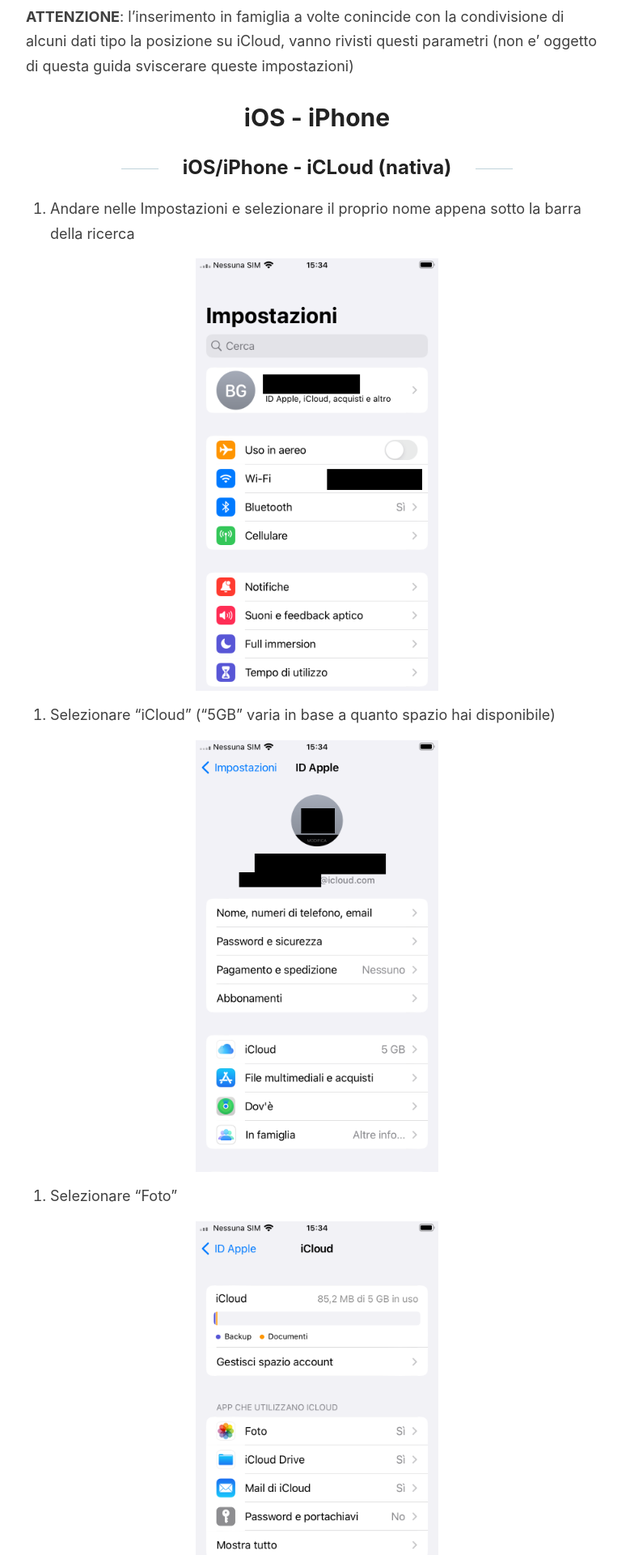
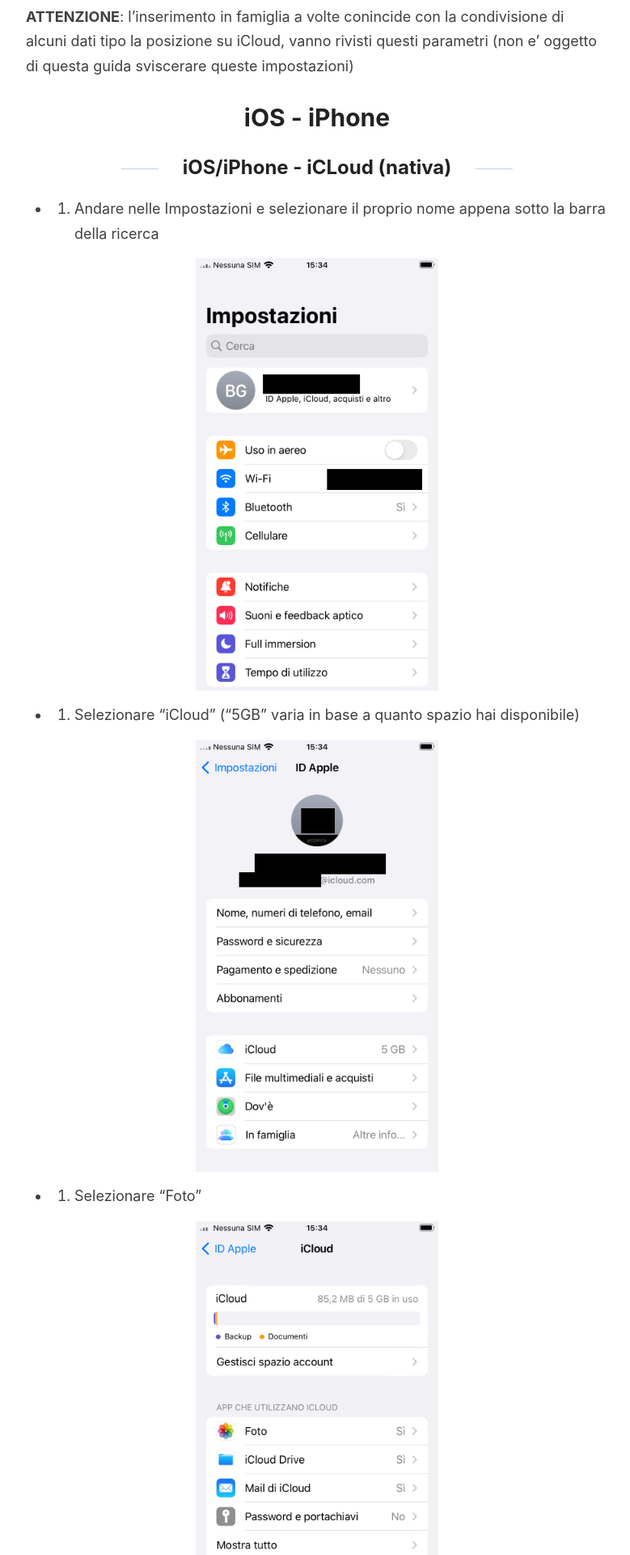
Before and after one commit to robe-varie/robe-varie.github.io, a Jekyll site: the page built from _posts/2023-06-11-BackupFotoSmartphone.md, in a window 1280 px wide. Shown: the part 3257-5177 px from the top of the page at 81% size, without its empty margins (248-1027 px from the left). Built offline with Jekyll 4.4.1, drawn with Linux system fonts in a browser that asks for light colours.

```diff
--- a/_posts/2023-06-11-BackupFotoSmartphone.md
+++ b/_posts/2023-06-11-BackupFotoSmartphone.md
@@ -86,20 +86,20 @@ Tu chiedi di essere inserito/a nella famiglia in modo da poter godere dello spaz
 # iOS - iPhone
 
 ## iOS/iPhone - iCLoud (nativa)
-1. Andare nelle Impostazioni e selezionare il proprio nome appena sotto la barra della ricerca
+- 1. Andare nelle Impostazioni e selezionare il proprio nome appena sotto la barra della ricerca
 
 <img src="../images/guide/ios_icloud_01.PNG"  width="300">
-2. Selezionare "iCloud" ("5GB" varia in base a quanto spazio hai disponibile)
+- 2. Selezionare "iCloud" ("5GB" varia in base a quanto spazio hai disponibile)
 
 <img src="../images/guide/ios_icloud_02.PNG"  width="300">
-3. Selezionare "Foto"
+- 3. Selezionare "Foto"
 
 <img src="../images/guide/ios_icloud_03.PNG"  width="300">
-4. Verificare che "Sincronizza questo iPhone" sia selezionato
+- 4. Verificare che "Sincronizza questo iPhone" sia selezionato
 
 <img src="../images/guide/ios_icloud_04.PNG"  width="300">
-5. Quindi aprire l'applicazione "Foto"
-6. Nella pagina "Libreria", in fondo, c'e' lo stato di sincronizzazione
+- 5. Quindi aprire l'applicazione "Foto"
+- 6. Nella pagina "Libreria", in fondo, c'e' lo stato di sincronizzazione
 
 <img src="../images/guide/ios_icloud_05.PNG"  width="300">
 
```
